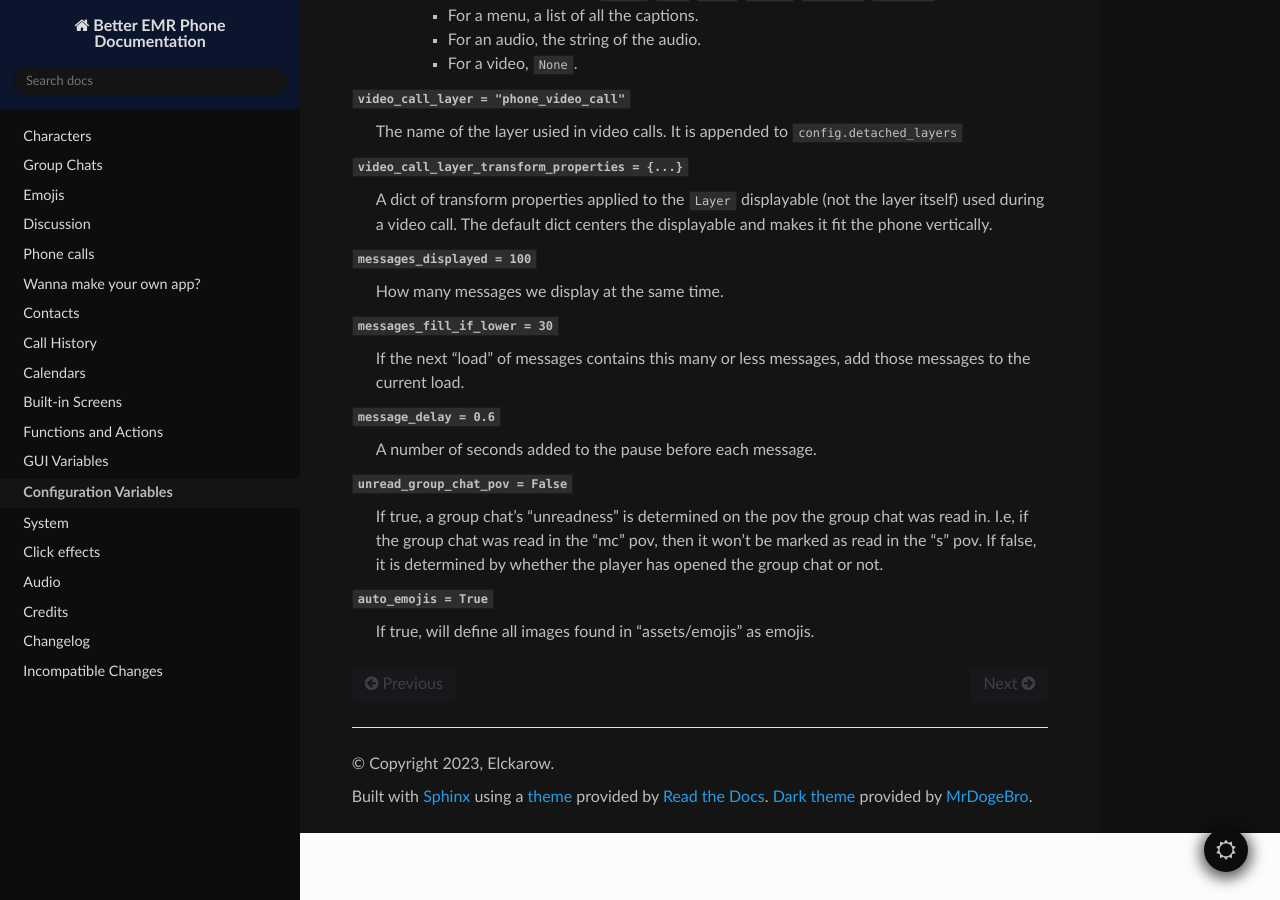
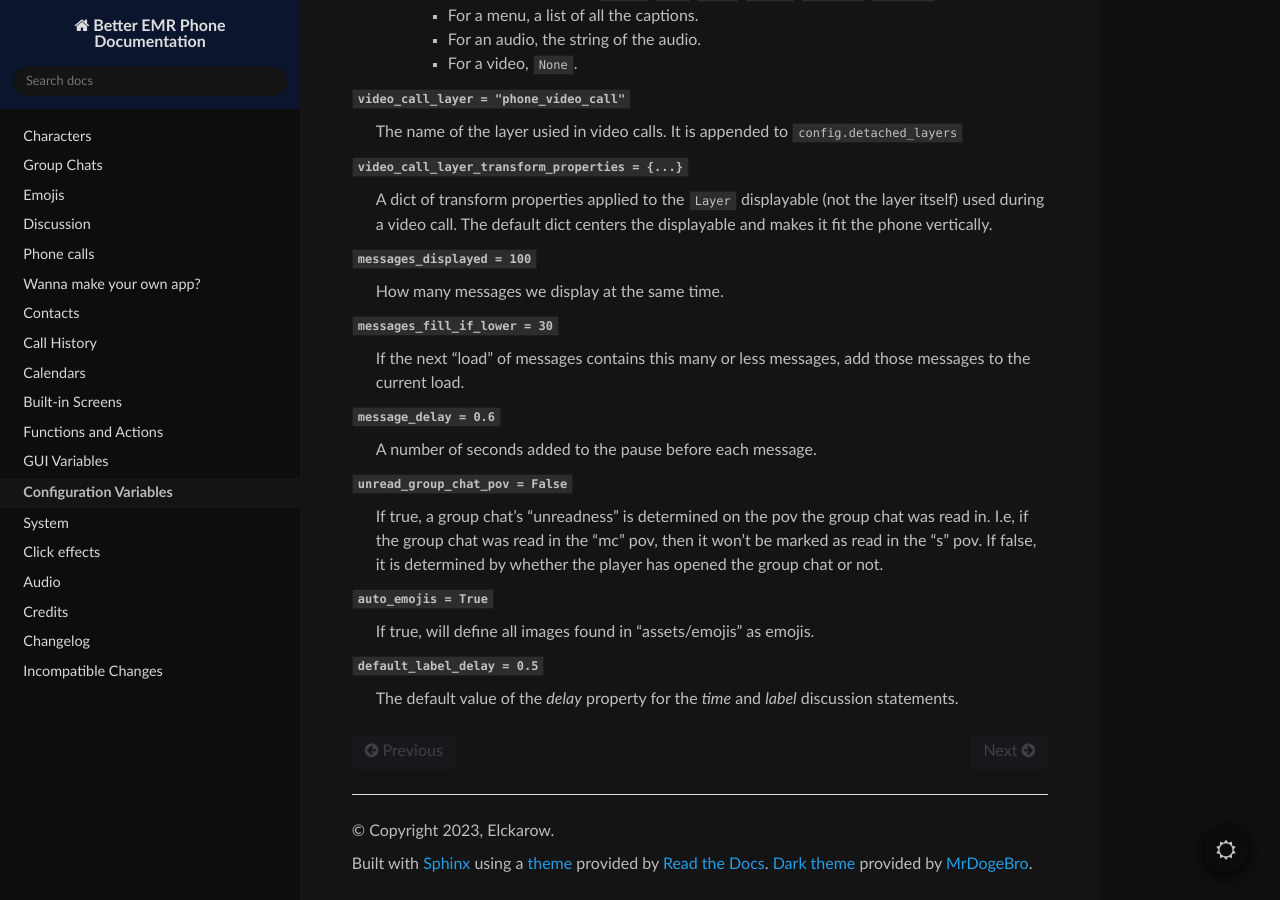
Before and after one commit to Elckarow/Better-EMR-Phone, a Sphinx documentation site: the page built from docs/config.rst, in a window 1280 px wide and 900 px high, scrolled down 2260 px. Built offline with Sphinx 7.4.7 and the Read the Docs theme 2.0.0, drawn with Linux system fonts in a browser that asks for light colours.

Commit message:
Update config.rst

```diff
--- a/docs/config.rst
+++ b/docs/config.rst
@@ -112,3 +112,6 @@ Configuration Variables
 
 ``auto_emojis = True``
     If true, will define all images found in "assets/emojis" as emojis.
+
+``default_label_delay = 0.5``
+    The default value of the `delay` property for the `time` and `label` discussion statements.
```
